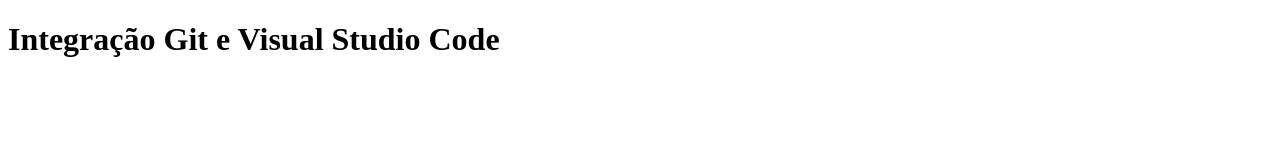
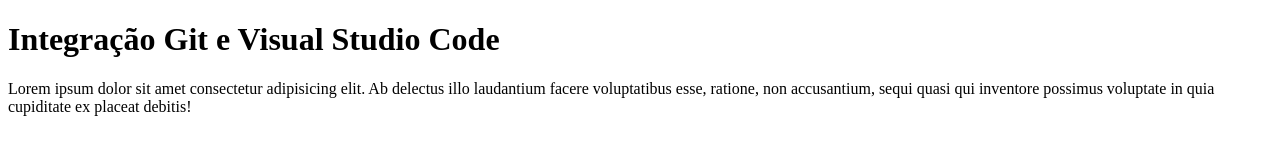
Before and after one commit to LisioSouza/testeGit, a plain HTML site: page index.html in a window 1280 px wide. Drawn offline with Linux system fonts and the light colour scheme.

Commit message:
Add lorem

```diff
--- a/index.html
+++ b/index.html
@@ -8,5 +8,6 @@
 </head>
 <body>
    <h1>Integração Git e Visual Studio Code</h1>
+   <p>Lorem ipsum dolor sit amet consectetur adipisicing elit. Ab delectus illo laudantium facere voluptatibus esse, ratione, non accusantium, sequi quasi qui inventore possimus voluptate in quia cupiditate ex placeat debitis!</p>
 </body>
 </html>
```
